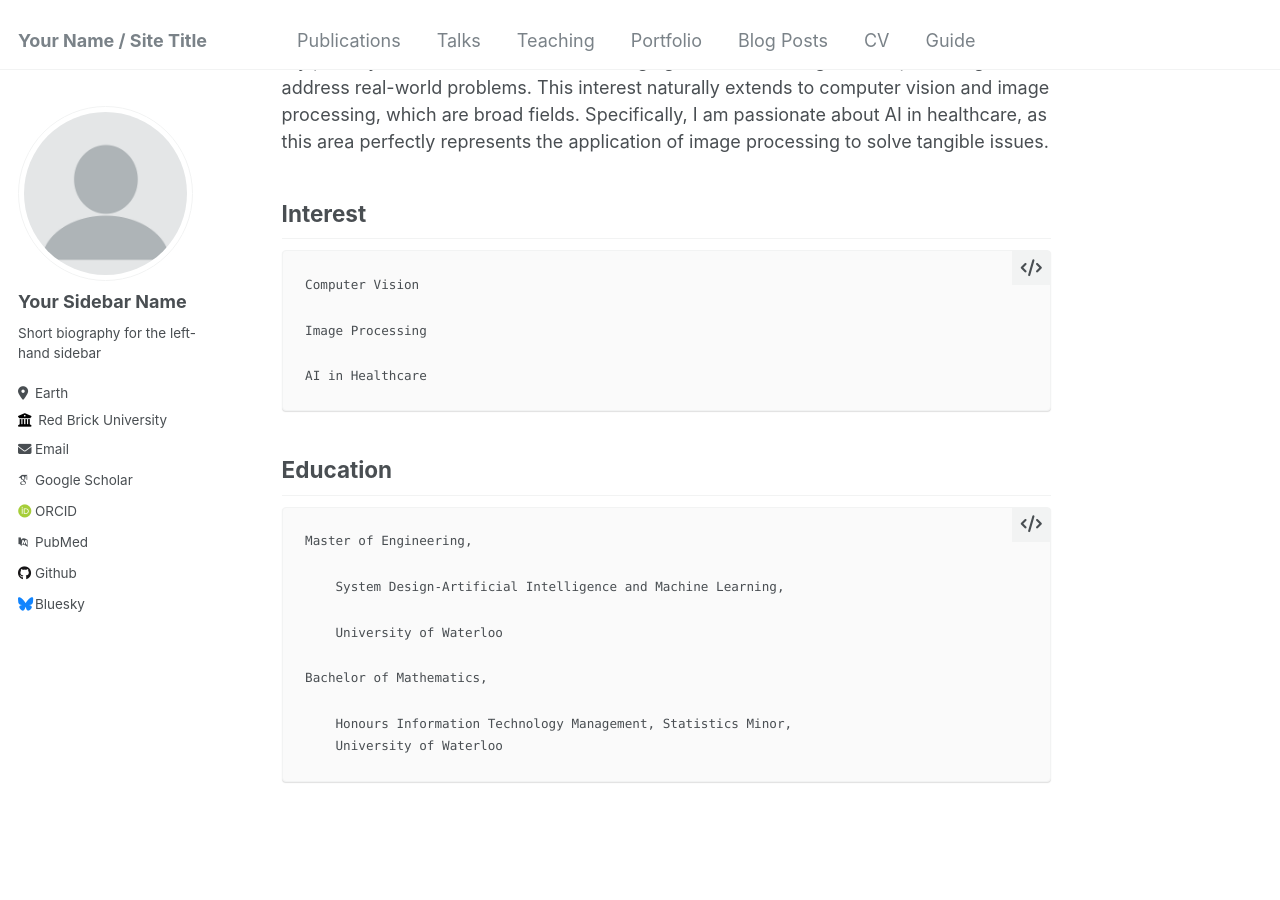
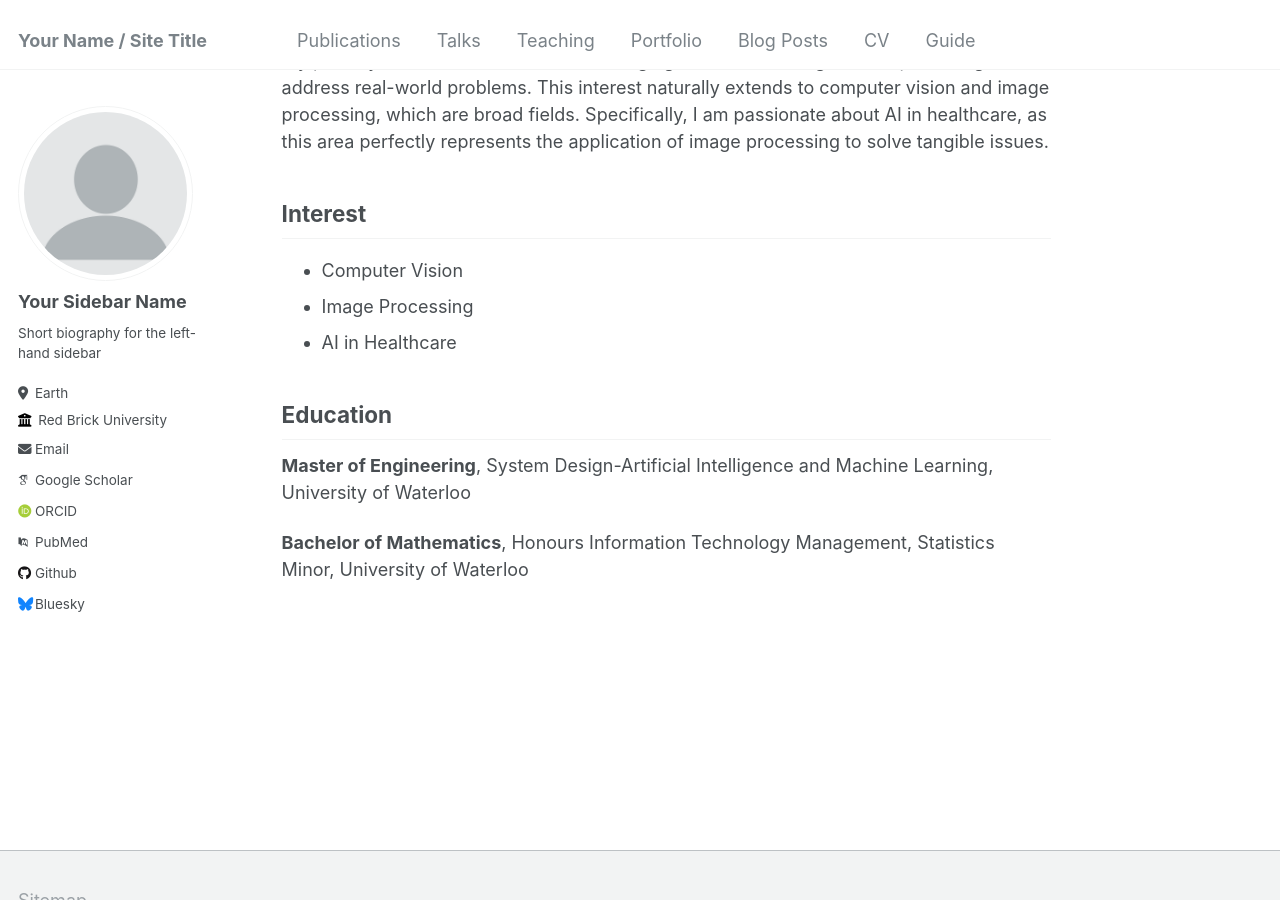
Before and after one commit to y29jiao/Yusen-Jiao.github.io, a Jekyll site: the page built from _pages/about.md, in a window 1280 px wide and 900 px high, scrolled down 418 px. Built offline with Jekyll 4.4.1, drawn with Linux system fonts in a browser that asks for light colours; some web fonts are replaced.

```diff
--- a/_pages/about.md
+++ b/_pages/about.md
@@ -13,25 +13,16 @@ Currently, I am fortunate to serve as a Research Assistant at the [University of
 
 My primary research interest lies in leveraging machine learning and deep learning to address real-world problems. This interest naturally extends to computer vision and image processing, which are broad fields. Specifically, I am passionate about AI in healthcare, as this area perfectly represents the application of image processing to solve tangible issues.
 
-Interest
-------
+## Interest
 
-    Computer Vision
+- Computer Vision
+- Image Processing
+- AI in Healthcare
 
-    Image Processing
+## Education
 
-    AI in Healthcare
+**Master of Engineering**, System Design-Artificial Intelligence and Machine Learning,
+University of Waterloo
 
-Education
-------
-
-    Master of Engineering,
-
-        System Design-Artificial Intelligence and Machine Learning,
-
-        University of Waterloo
-
-    Bachelor of Mathematics,
-
-        Honours Information Technology Management, Statistics Minor,
-        University of Waterloo
+**Bachelor of Mathematics**, Honours Information Technology Management, Statistics Minor,
+University of Waterloo
```
